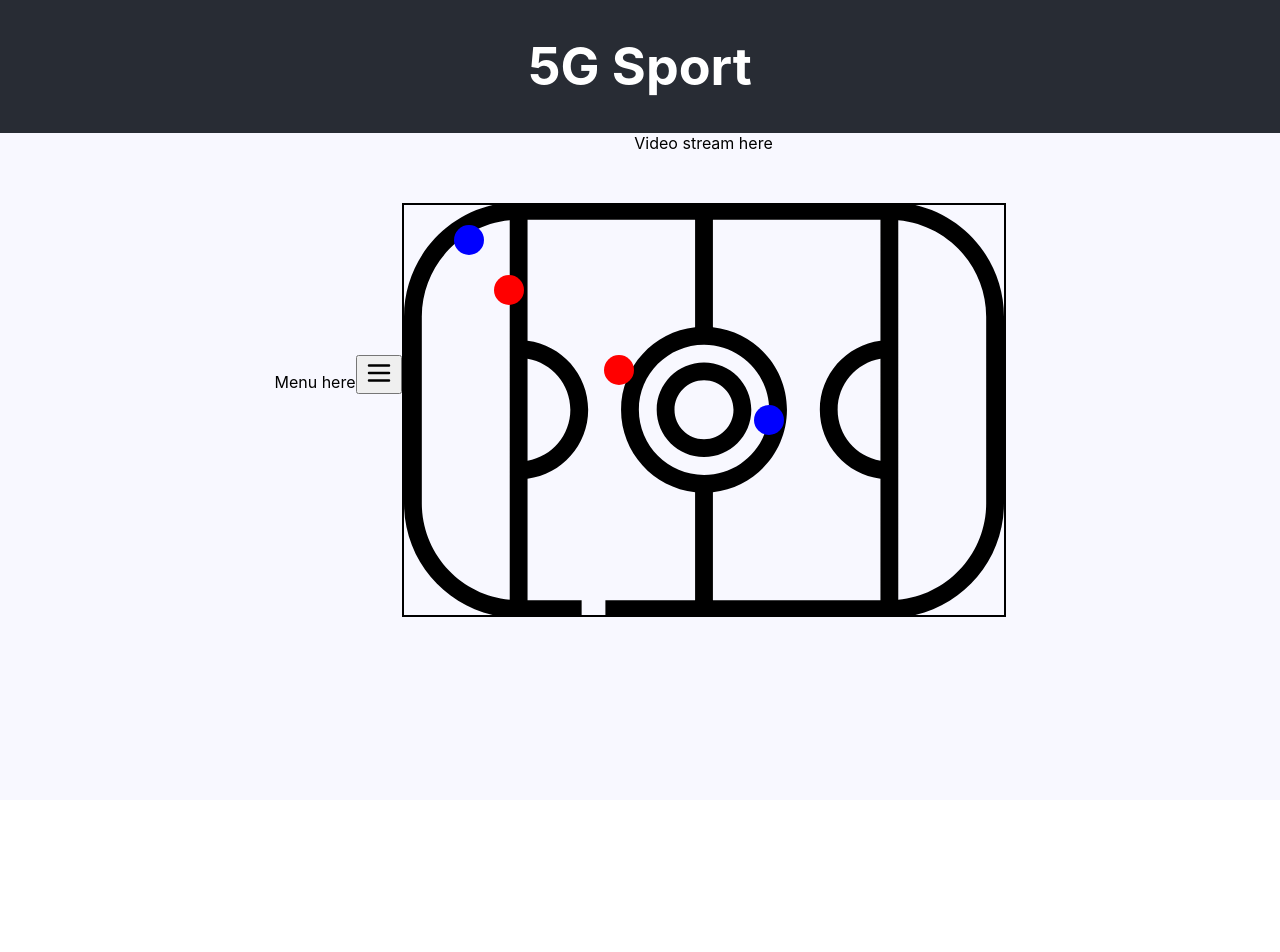
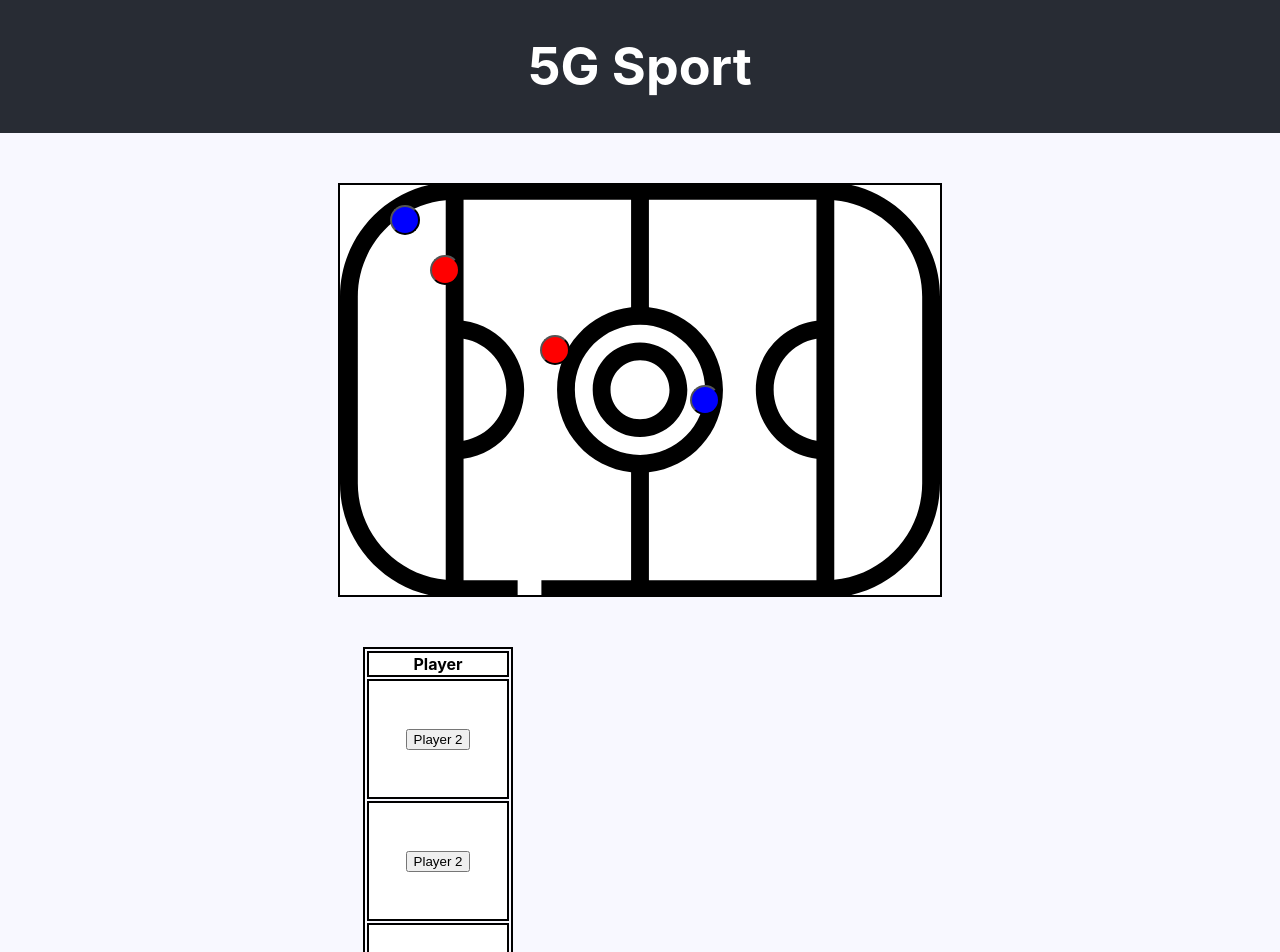
Before and after one commit to Onsbohh/5G-Sport-Application, a React (Create React App) app in the folder frontend/: page / in a window 1280 px wide. Shown: the top 952 px of the page. Before the commit the page ends 800 px from the top, so only its background shows below. Built offline with nearby package versions, Linux system fonts and the light colour scheme.

Commit message:
refactoring and made the dots represeting players to be clickable.

```diff
--- a/frontend/src/App.css
+++ b/frontend/src/App.css
@@ -39,5 +39,6 @@
 }
 /* table styles */
 tr, td, th {
-  border: 2px solid #000
+  border: 2px solid #000;
+  background-color: white;
 }
--- a/frontend/src/App.js
+++ b/frontend/src/App.js
@@ -1,5 +1,5 @@
 import './App.css';
-import Rectangle from "./components/Rectangle";
+import Rink from "./components/Rink";
 import Menu from "./components/Menu";
 import PlayerList from "./components/PlayerList";
 import HeartRatePopup from "./components/HeartRatePopup";
@@ -10,15 +10,12 @@ const App = () => {
           <header className="App-header">
               <h1>5G Sport</h1>
           </header>
-
           <div style={{
               display: "flex",
               justifyContent: "center",
               alignItems: "center",
           }}>
-              <Menu/>
-              <Rectangle/>
-
+              <Rink/>
           </div>
       </div>
   );
--- a/frontend/src/components/Menu.js
+++ b/frontend/src/components/Menu.js
@@ -6,48 +6,30 @@ import HeartRatePopup from "./HeartRatePopup";
 import EcgPopup from "./EcgPopUp";
 import menu_icon from "../images/menu_icon.svg"
 
-const Menu = () => {
+const Menu = ({showMenu, setShowMenu, showHeartPopUp, setShowHeartPopUp, showEcgPopUp, setShowEcgPopUp}) => {
 
+    /*
     const [showMenu, setShowMenu] = useState(false)
     const [showHeartPopUp, setShowHeartPopUp] = useState(false)
     const [showEcgPopUp, setShowEcgPopUp] = useState(false)
 
-    const handleMenuClick = () => {
-        showMenu ? closeMenu() : openMenu()
+     */
+
+    const toggleMenu = () => {
+        setShowMenu(prev => !prev)
     }
 
-    const handleHeartClick = () => {
-        showHeartPopUp ? closeHeartPopUp() : openHeartPopUp()
+    const toggleHeart = () => {
+        setShowHeartPopUp(prev => !prev)
     }
 
-    const handleEcgClick = () => {
-        showEcgPopUp ? closeEcgPopUp() : openEcgPopUp()
+    const toggleEcg = () => {
+        setShowEcgPopUp(prev => !prev)
     }
 
-    const openMenu = () => {
-        setShowMenu(true)
-    }
 
-    const openHeartPopUp = () => {
-        setShowHeartPopUp(true)
-    }
 
-    const openEcgPopUp = () => {
-        setShowEcgPopUp(true)
-    }
-
-    const closeHeartPopUp = () => {
-        setShowHeartPopUp(false)
-    }
-
-    const closeEcgPopUp = () => {
-        setShowEcgPopUp(false)
-    }
-
-    const closeMenu = () => {
-        setShowMenu(false)
-    }
-
+    /*
     const MenuList = () => {
         return (
             <div>
@@ -70,6 +52,8 @@ const Menu = () => {
         )
     }
 
+     */
+
     const style = {
         border: "2px solid #000",
         marginTop: "50px",
@@ -80,8 +64,9 @@ const Menu = () => {
         position:"relative"
     }
     return (
-        <div> Menu here
-            <button onClick={handleMenuClick}>
+        <div>
+            {/*
+            <button onClick={toggleMenu}>
                 <img
                     src={menu_icon}
                     alt={"menu icon"}
@@ -91,27 +76,28 @@ const Menu = () => {
                     }}
                 />
             </button>
-            {showMenu && <MenuList/>}
-            {/*
+            */}
+            {showMenu && (
             <table style={style}>
                 <tr>
                     <td>
-                        <MenuIcon image={heart_icon} onClick={openHeartPopUp}/>
+                        <MenuIcon image={heart_icon} onClick={toggleHeart}/>
                     </td>
                 </tr>
                 <tr>
                     <td>
-                        <MenuIcon image={ecg_icon} onClick={openEcgPopUp}/>
+                        <MenuIcon image={ecg_icon} onClick={toggleEcg}/>
                     </td>
                 </tr>
                 <tr>
                     <th>Opt 3</th>
                 </tr>
-            </table>
-         */}
+            </table>)}
 
+            {/*
             {showHeartPopUp && <HeartRatePopup/>}
             {showEcgPopUp && <EcgPopup/>}
+            */}
 
         </div>
     )
--- a/frontend/src/components/PlayerIcon.js
+++ b/frontend/src/components/PlayerIcon.js
@@ -11,7 +11,8 @@ const PlayerIcon = (props) => {
         left: props.left
     }
     return (
-        <div style={style}>
+        <div>
+            <button style={style} onClick={props.onClick}></button>
         </div>
     )
 }
--- a/frontend/src/components/PlayerList.js
+++ b/frontend/src/components/PlayerList.js
@@ -1,11 +1,17 @@
 import React, {useState} from "react";
 import Menu from "./Menu";
+import HeartRatePopup from "./HeartRatePopup";
+import EcgPopup from "./EcgPopUp";
 
 const PlayerList = (props) => {
 
     const [showMenu, setShowMenu] = useState(false)
+    const [showHeartPopUp, setShowHeartPopUp] = useState(false)
+    const [showEcgPopUp, setShowEcgPopUp] = useState(false)
 
-    const openMenu = setShowMenu(true)
+    const toggleMenu = () => {
+        setShowMenu(prev => !prev)
+    }
 
     const style = {
         border: "2px solid #000",
@@ -17,26 +23,50 @@ const PlayerList = (props) => {
         position:"relative"
     }
 
-
-
     return (
-        <div> List of {props.team} players
+        <div style={{display: "flex"}}>
             <table style={style}>
+                <thead>
+                <tr>
+                    <th scope="col">Player</th>
+                </tr>
+                </thead>
+                <tbody>
                 <tr>
                     <td>
-                        <button onClick={openMenu}>
-                            Player 1
+                        <button onClick={toggleMenu}>
+                            Player 2
                         </button>
                     </td>
                 </tr>
                 <tr>
-                    <td>Player 2</td>
+                    <td>
+                        <button>
+                            Player 2
+                        </button>
+                    </td>
                 </tr>
                 <tr>
-                    <td>Player 3</td>
+                    <td>
+                        <button>
+                            Player 2
+                        </button>
+                    </td>
                 </tr>
+                </tbody>
             </table>
-            {showMenu && <Menu/>}
+            <Menu
+                showMenu={showMenu}
+                setShowMenu={setShowMenu}
+                showEcgPopUp={showEcgPopUp}
+                setShowEcgPopUp={setShowEcgPopUp}
+                showHeartPopUp={showHeartPopUp}
+                setShowHeartPopUp={setShowHeartPopUp}
+            />
+
+            {showHeartPopUp && <HeartRatePopup/>}
+            {showEcgPopUp && <EcgPopup/>}
+
         </div>
     )
 }
--- a/frontend/src/components/Rectangle.js
+++ b/frontend/src/components/Rink.js
@@ -1,19 +1,20 @@
 import React from "react";
 import hockey_rink from '../images/hockey_rink.svg'
 import PlayerIcon from "./PlayerIcon";
+import PlayerList from "./PlayerList";
 
-const Rectangle = () => {
+const Rink = () => {
     const style = {
         width: "600px",
         height: "410px",
         border: "2px solid #000",
         marginTop: "50px",
-        position: "relative"
+        position: "relative",
+        backgroundColor: "white"
     }
     return (
-        <div>
-            Video stream here
-        <div style={style}>
+        <div style={{display: "flex-row"}}>
+        <div style={style} title={"rink container"}>
             <img
                 src={hockey_rink}
                 alt={"hockey rink"}
@@ -27,9 +28,9 @@ const Rectangle = () => {
             <PlayerIcon top={"20px"} left={"50px"} color={"blue"}/>
             <PlayerIcon top={"70px"} left={"90px"} color={"red"}/>
             <PlayerIcon top={"150px"} left={"200px"} color={"red"}/>
-
         </div>
+            <PlayerList/>
     </div>
     )
 }
-export default Rectangle
+export default Rink
```
